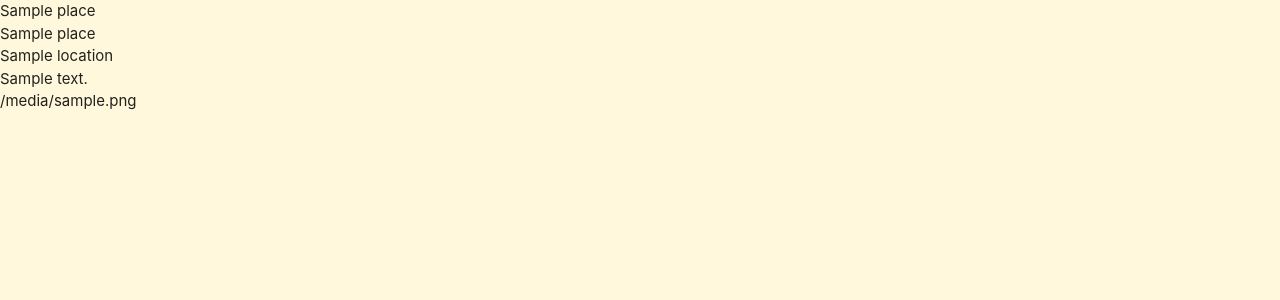
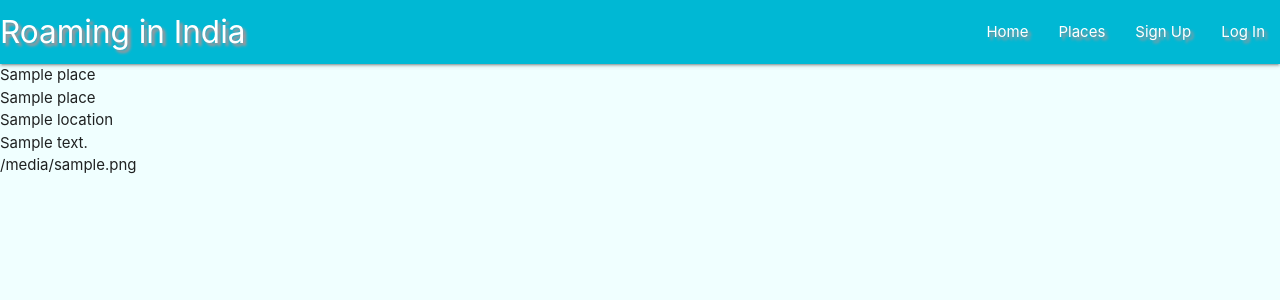
Before and after one commit to Killol14/Roaming-In-India, a Flask app: page / in a window 1280 px wide. Shown: the top 300 px of the page. Run offline with Flask 3, Linux system fonts and the light colour scheme; a database or web service that is not in the repository returns one stand-in record (values such as "Sample title"); some libraries are stand-ins or nearby versions.

Commit message:
this will commit added navbar

```diff
--- a/static/css/style.css
+++ b/static/css/style.css
@@ -1,3 +1,6 @@
 body {
-    background-color: cornsilk;
+    background-color: azure;
 }
+.text-shadow {
+    text-shadow: 3px 3px 3px rosybrown
+}
--- a/static/js/script.js
+++ b/static/js/script.js
@@ -0,0 +1,3 @@
+$(document).ready(function(){
+    $('.sidenav').sidenav();
+  });
--- a/templates/base.html
+++ b/templates/base.html
@@ -18,6 +18,47 @@
 </head>
 <body>
 
+<header>
+    <!--Top-Navbar-->
+  <nav class="nav-extended text-shadow  cyan accent-4">
+    <div class="nav-wrapper">
+      <a href="#!" class="brand-logo">Roaming in India</a>
+      <a href="#" data-target="mobile-demo" class="sidenav-trigger"><i class="fas fa-bars"></i></a>
+      <ul class="right hide-on-med-and-down">
+        <li><a href="">Home</a></li>
+        <li><a href="">Places</a></li>
+        {% if session.user %}
+        <li><a href="">Account</a></li>
+        {% if session.user|lower == "admin"|lower %}
+        <li><a href="">Manage categories</a></li>
+        {% endif %}
+        <li><a href="">Log Out</a></li>
+        {% else %}
+        <li><a href="">Sign Up</a></li>
+        <li><a href="">Log In</a></li>
+        {% endif %}
+     </ul>
+    </div>
+  </nav>
+    <!--Mobile Navbar-->
+    <ul class="sidenav" id="mobile-demo">
+        <li><h4 class="center-align cyan-text text-darken-4">Roaming in India</h4> </li>
+        <li><a href="">Home</a></li>
+        <li><a href="">Places</a></li>
+        {% if session.user %}
+        <li><a href="">Account</a></li>
+        {% if session.user|lower == "admin"|lower %}
+        <li><a href="">Manage categories</a></li>
+        {% endif %}
+        <li><a href="">Log Out</a></li>
+        {% else %}
+        <li><a href="">Sign Up</a></li>
+        <li><a href="">Log In</a></li>
+        {% endif %}
+     </ul>
+
+    </header>
+
     {% block content %}
     {% endblock %}
 
```
